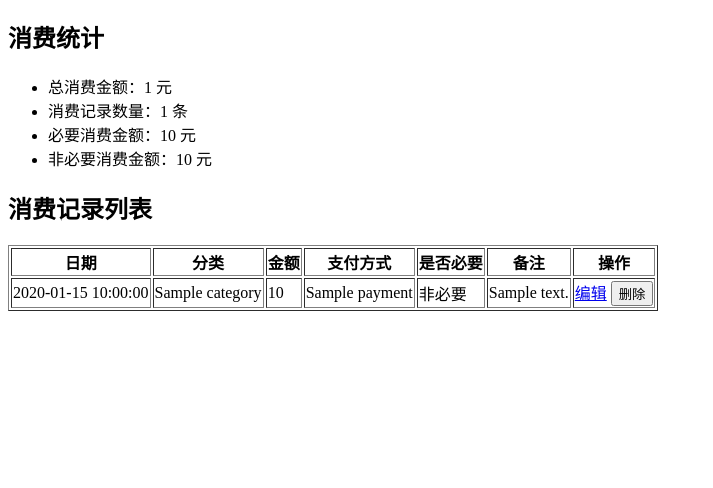
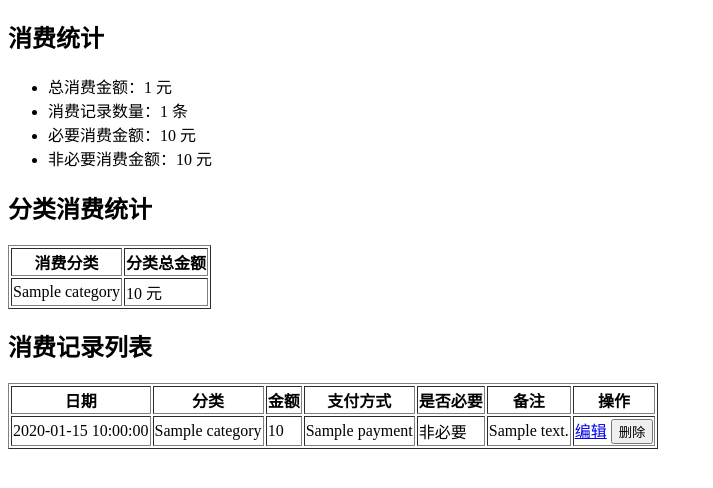
Before and after one commit to zwbsjdys/CampusSpend, a Flask app: template templates/index.html in a window 1280 px wide. Shown: the part 154-642 px from the top of the page, without its empty margins (0-713 px from the left). Run offline with Flask 3, Linux system fonts and the light colour scheme; the template is opened without the code that fills it: most values are stand-ins (such as "Sample title", 1, 10 or a date in 2020).

Commit message:
add category expense statistics

```diff
--- a/app.py
+++ b/app.py
@@ -34,6 +34,16 @@ def index():
         "SELECT SUM(amount) AS unnecessary_amount FROM expenses WHERE is_necessary = 0"
     ).fetchone()
 
+    # 按消费分类统计金额
+    category_stats = conn.execute(
+        """
+        SELECT category, SUM(amount) AS category_total
+        FROM expenses
+        GROUP BY category
+        ORDER BY category_total DESC
+        """
+    ).fetchall()
+
     conn.close()
 
     total_amount = total_result["total_amount"] or 0
@@ -47,7 +57,8 @@ def index():
         total_amount=total_amount,
         total_count=total_count,
         necessary_amount=necessary_amount,
-        unnecessary_amount=unnecessary_amount
+        unnecessary_amount=unnecessary_amount,
+        category_stats=category_stats
     )
 
 
--- a/templates/index.html
+++ b/templates/index.html
@@ -21,6 +21,23 @@
     <li>必要消费金额：{{ necessary_amount }} 元</li>
     <li>非必要消费金额：{{ unnecessary_amount }} 元</li>
 </ul>
+
+<h2>分类消费统计</h2>
+
+<table border="1">
+    <tr>
+        <th>消费分类</th>
+        <th>分类总金额</th>
+    </tr>
+
+    {% for item in category_stats %}
+    <tr>
+        <td>{{ item.category }}</td>
+        <td>{{ item.category_total }} 元</td>
+    </tr>
+    {% endfor %}
+</table>
+
 <h2>消费记录列表</h2>
 
     <table border="1">
```
Lines whose indentation alone changed are shown as unchanged.
